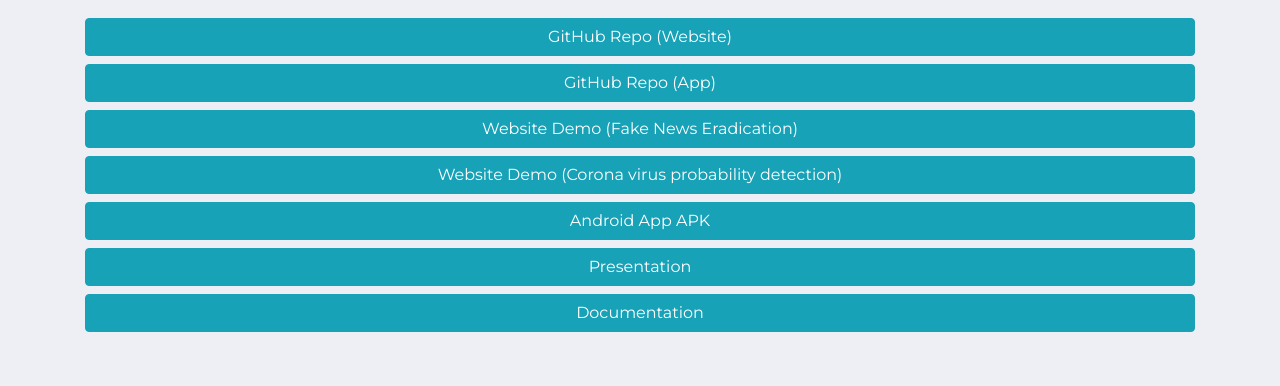
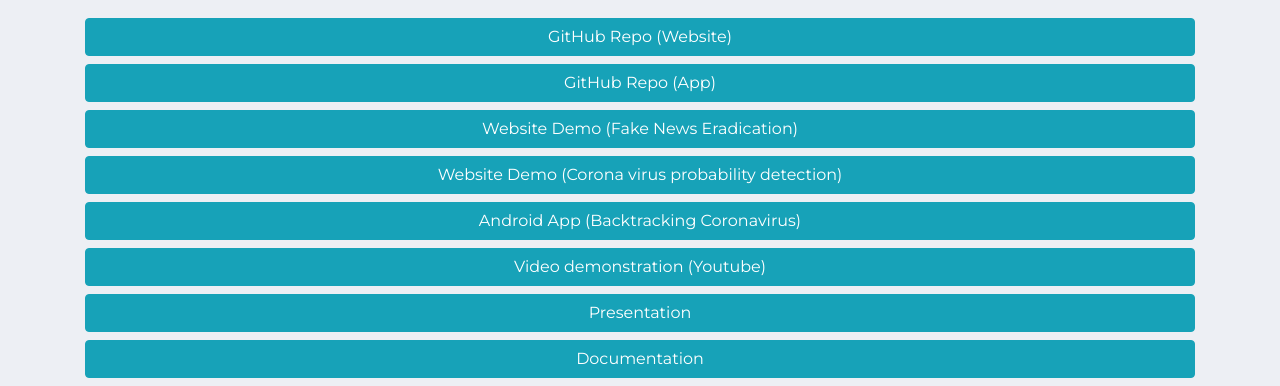
Before and after one commit to rexyagami/COVID19-WEB, a plain HTML site: page index.html in a window 1280 px wide. Shown: the part 1077-1463 px from the top of the page. Before the commit the page ends 1417 px from the top, so only its background shows below. Drawn offline with nearby package versions, Linux system fonts and the light colour scheme.

Commit message:
index page corrected

```diff
--- a/index.html
+++ b/index.html
@@ -83,7 +83,9 @@
         <!--  -->
         <a name="" id="" class="btn btn-info btn-block my-2" href="https://rexyagami.github.io/COVID19-WEB/check.html" target="_blank" role="button">Website Demo (Corona virus probability detection)</a>
         <!--  -->
-        <a name="" id="" class="btn btn-info btn-block my-2" href="https://drive.google.com/open?id=1mQJCtAjSuT28eDifUKyx82pWd9IuK0i4" target="_blank" role="button">Android App APK</a>
+        <a name="" id="" class="btn btn-info btn-block my-2" href="https://drive.google.com/open?id=1mQJCtAjSuT28eDifUKyx82pWd9IuK0i4" target="_blank" role="button">Android App (Backtracking Coronavirus)</a>
+        <!--  -->
+        <a name="" id="" class="btn btn-info btn-block my-2" href="#" target="_blank" role="button">Video demonstration (Youtube)</a>
         <!--  -->
         <a name="" id="" class="btn btn-info btn-block my-2" href="#" target="_blank" role="button">Presentation</a>
         <!--  -->
```
